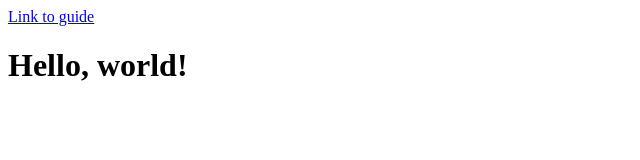
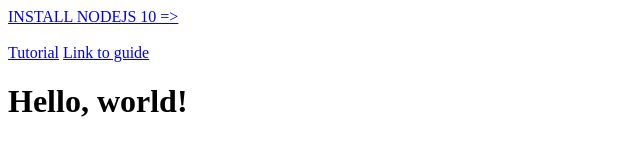
Before and after one commit to Roland4444/htmlraw, a website: page index.x.html in a window 1280 px wide. Shown: the whole page, without its empty margins (0-640 px from the left). Drawn offline with nearby package versions, Linux system fonts and the light colour scheme.

Commit message:
adding links to nodejs

```diff
--- a/index.x.html
+++ b/index.x.html
@@ -11,6 +11,8 @@
   </head>
   <body>
 
+    <a href="https://joshtronic.com/2018/05/08/how-to-install-nodejs-10-on-ubuntu-1804-lts/">INSTALL NODEJS 10 => </a><br><br>
+    <a href="https://medium.com/hackernoon/react-app-from-scratch-d694300d1631">Tutorial</a>
     <a href="https://reactjs.org/docs/getting-started.html#try-react"> Link to guide</a>
     <div id="root"></div>
     <script type="text/babel">
```
